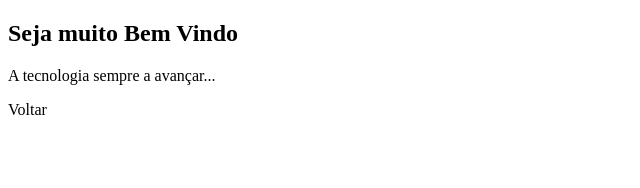
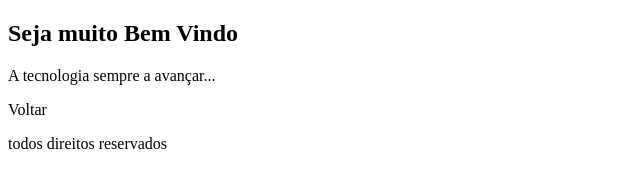
Before and after one commit to domingosjadriano/primeiro_projecto, a plain HTML site: page index.html in a window 1280 px wide. Shown: the whole page, without its empty margins (0-640 px from the left). Drawn offline with Linux system fonts and the light colour scheme.

Commit message:
Update index.html

```diff
--- a/index.html
+++ b/index.html
@@ -15,5 +15,9 @@
 		<span>Voltar</span>
 	</div>
 
+	<footer>
+		<p>todos direitos reservados</p>
+	</footer>
+
 </body>
 </html>
```
